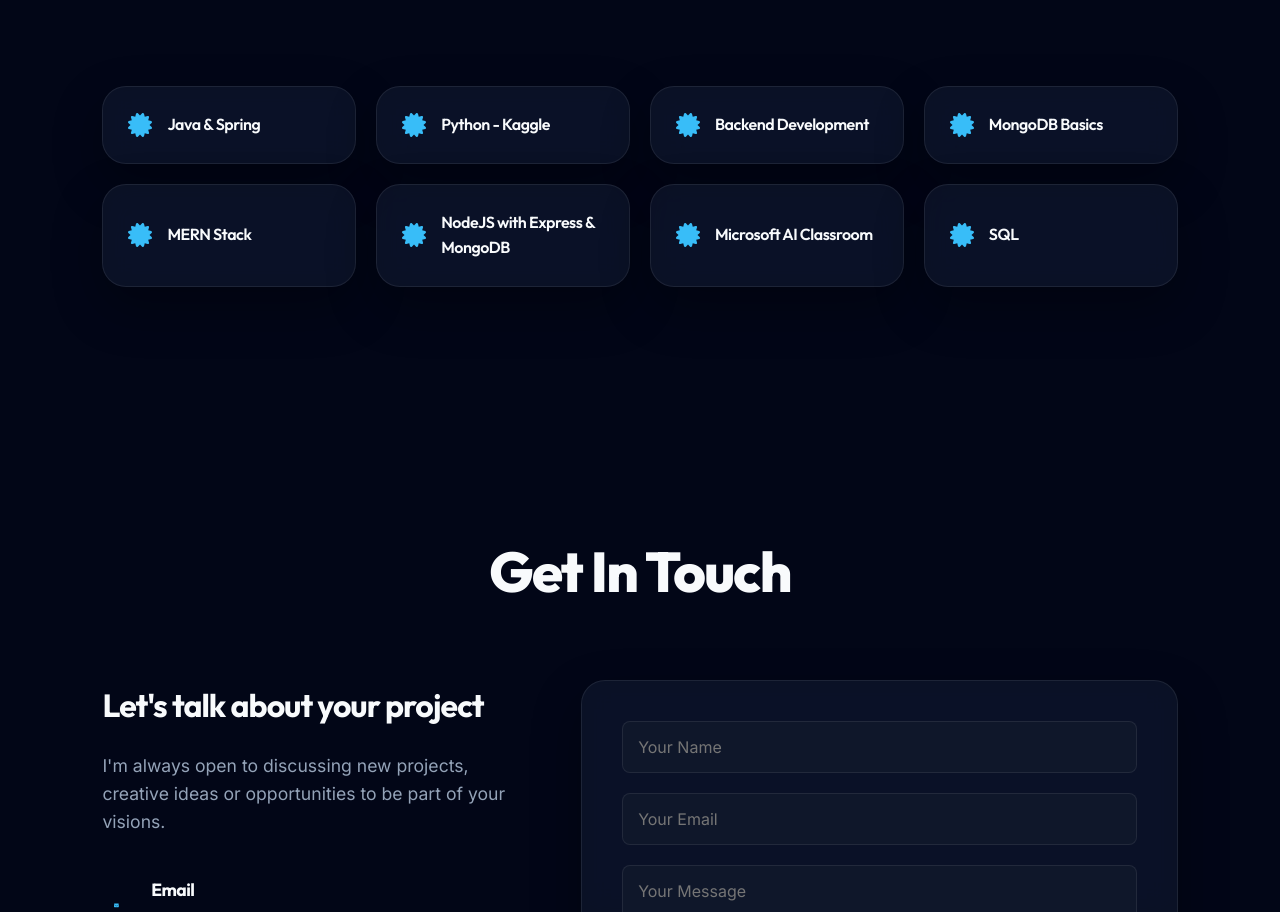
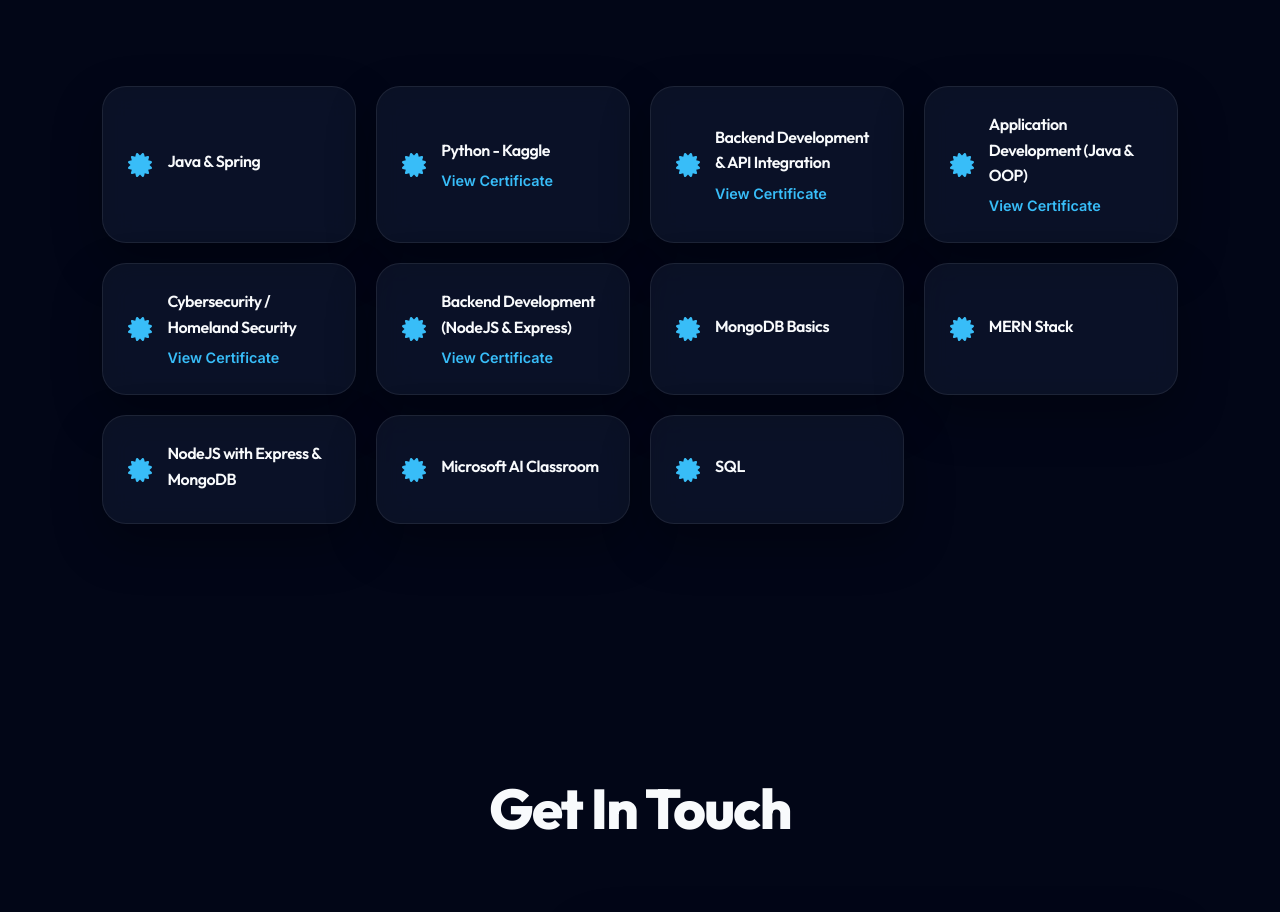
Before and after one commit to Om-raii/Portfolio, a React (Vite) app: page / in a window 1280 px wide. Shown: the part 7680-8592 px from the top of the page. Built offline with nearby package versions, Linux system fonts and the light colour scheme.

Commit message:
Add LinkedIn certificate links to certifications

```diff
--- a/src/components/Certifications.css
+++ b/src/components/Certifications.css
@@ -24,4 +24,21 @@
   font-size: 1rem;
   font-weight: 600;
   color: var(--text-primary);
+  margin-bottom: 0.35rem;
 }
+
+.cert-content {
+  display: flex;
+  flex-direction: column;
+}
+
+.cert-link {
+  color: var(--accent-primary);
+  font-size: 0.9rem;
+  font-weight: 600;
+  text-decoration: none;
+}
+
+.cert-link:hover {
+  text-decoration: underline;
+}
--- a/src/components/Certifications.jsx
+++ b/src/components/Certifications.jsx
@@ -22,7 +22,14 @@ const Certifications = () => {
             <div className="cert-icon">
               <FaCertificate />
             </div>
-            <h3 className="cert-name">{cert}</h3>
+            <div className="cert-content">
+              <h3 className="cert-name">{cert.title}</h3>
+              {cert.link && (
+                <a href={cert.link} className="cert-link" target="_blank" rel="noreferrer">
+                  View Certificate
+                </a>
+              )}
+            </div>
           </motion.div>
         ))}
       </div>
--- a/src/components/Contact.jsx
+++ b/src/components/Contact.jsx
@@ -20,27 +20,22 @@ const Contact = () => {
 
     try {
       const formData = new FormData(form.current);
-      const payload = new URLSearchParams();
       const name = formData.get("name")?.toString() ?? "";
       const email = formData.get("email")?.toString() ?? "";
-      payload.append("name", name);
-      payload.append("email", email);
-      payload.append("message", formData.get("message")?.toString() ?? "");
-      payload.append("_replyto", email);
-      payload.append("_subject", `New portfolio message from ${name || "a visitor"}`);
-      payload.append("_captcha", "false");
-      payload.append("_template", "table");
+      formData.set("_replyto", email);
+      formData.set("_subject", `New portfolio message from ${name || "a visitor"}`);
 
       const response = await fetch(`https://formsubmit.co/ajax/${encodeURIComponent(personalInfo.email)}`, {
         method: "POST",
         headers: {
           Accept: "application/json",
         },
-        body: payload,
+        body: formData,
       });
 
       if (!response.ok) {
-        throw new Error("Failed to send message");
+        const errorData = await response.text();
+        throw new Error(`Failed to send message (${response.status}): ${errorData}`);
       }
 
       form.current.reset();
--- a/src/data.js
+++ b/src/data.js
@@ -161,12 +161,30 @@ export const experience = [
 ];
 
 export const certifications = [
-  "Java & Spring",
-  "Python - Kaggle",
-  "Backend Development",
-  "MongoDB Basics",
-  "MERN Stack",
-  "NodeJS with Express & MongoDB",
-  "Microsoft AI Classroom",
-  "SQL",
+  { title: "Java & Spring" },
+  {
+    title: "Python - Kaggle",
+    link: "https://www.linkedin.com/posts/om-rai-b15163282_python-artificialintelligance-share-7325209562876153856-C6xt/",
+  },
+  {
+    title: "Backend Development & API Integration",
+    link: "https://www.linkedin.com/posts/om-rai-b15163282_backenddevelopment-api-certificate-share-7366904928725823489-FHTJ/",
+  },
+  {
+    title: "Application Development (Java & OOP)",
+    link: "https://www.linkedin.com/posts/om-rai-b15163282_applicationdevelopment-java-oop-ugcPost-7363180426405855234-jn2a/",
+  },
+  {
+    title: "Cybersecurity / Homeland Security",
+    link: "https://www.linkedin.com/posts/om-rai-b15163282_im-happy-to-share-that-ive-obtained-a-new-share-7348414656538890240-5Hch/",
+  },
+  {
+    title: "Backend Development (NodeJS & Express)",
+    link: "https://www.linkedin.com/posts/om-rai-b15163282_backenddevelopment-nodejs-express-share-7365386544452399104-WZFt/",
+  },
+  { title: "MongoDB Basics" },
+  { title: "MERN Stack" },
+  { title: "NodeJS with Express & MongoDB" },
+  { title: "Microsoft AI Classroom" },
+  { title: "SQL" },
 ];
```
